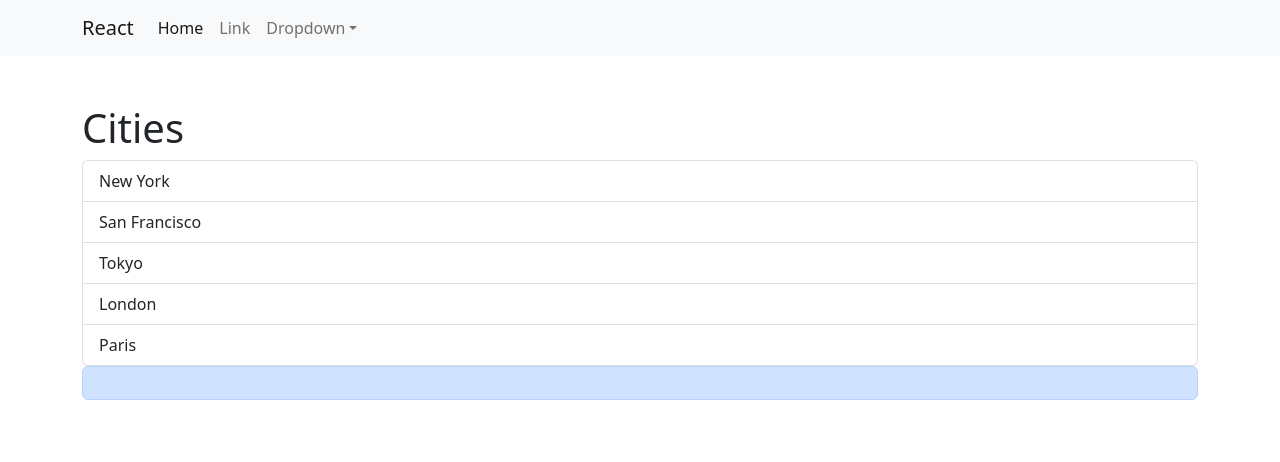
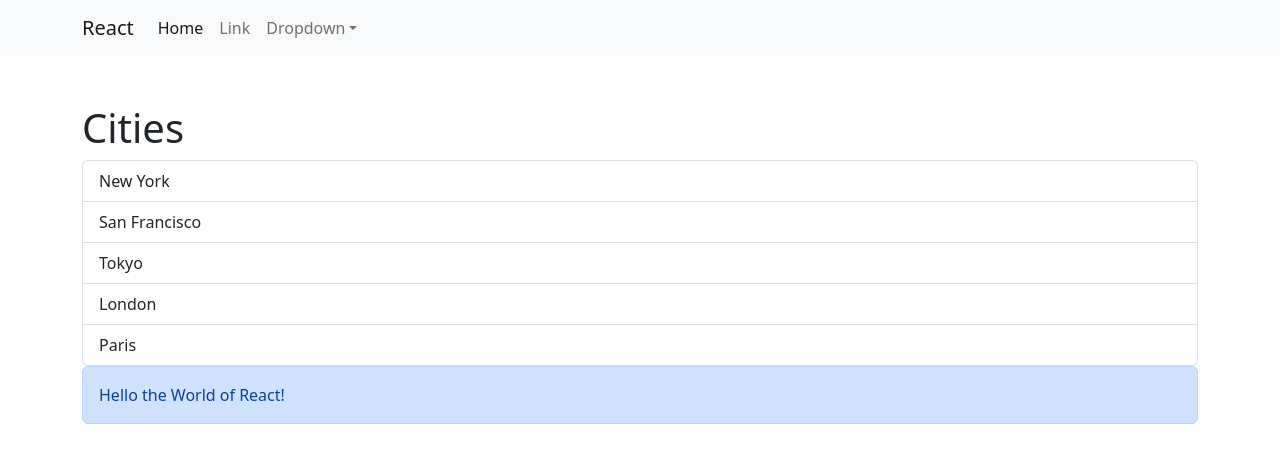
Before and after one commit to paulnyabaro/react-app, a React (Vite) app: page / in a window 1280 px wide. Shown: the top 462 px of the page. Built offline with nearby package versions, Linux system fonts and the light colour scheme.

Commit message:
Using children

```diff
--- a/src/App.tsx
+++ b/src/App.tsx
@@ -19,7 +19,9 @@ function App() {
     <Navbar />
     <div className="container py-5">
     <ListGroup items = {items} heading='Cities' onSelectItem={handleSelectItem}/>
-    <Alert text='Hello world'></Alert>
+    <Alert>
+      Hello the World of React!
+    </Alert>
     </div>
     </>
 }
```
